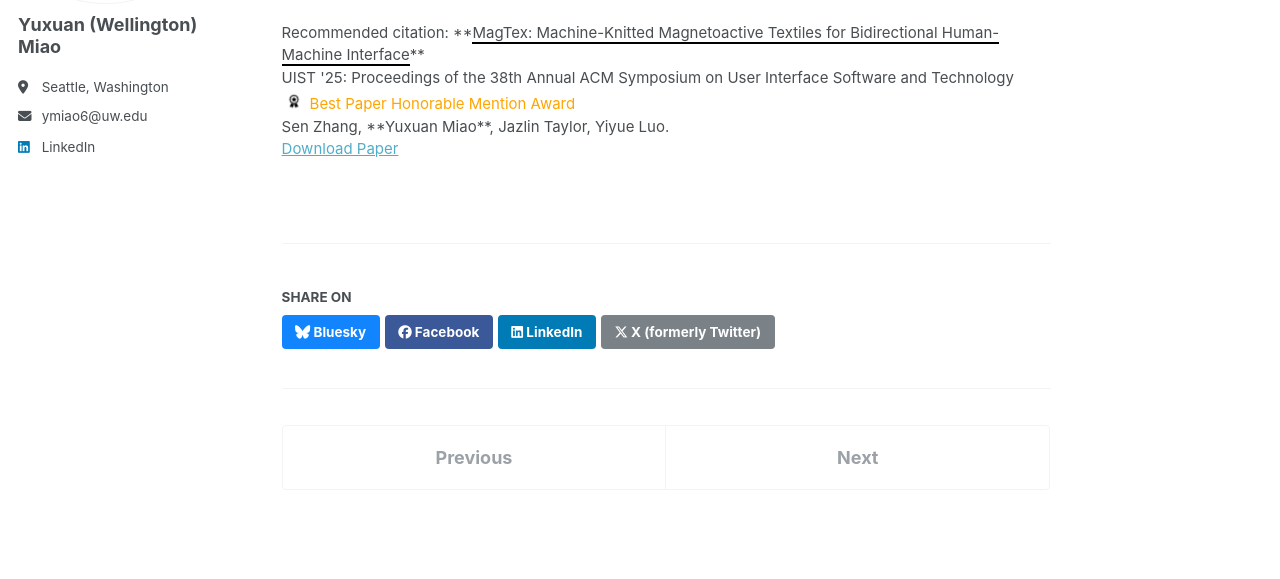
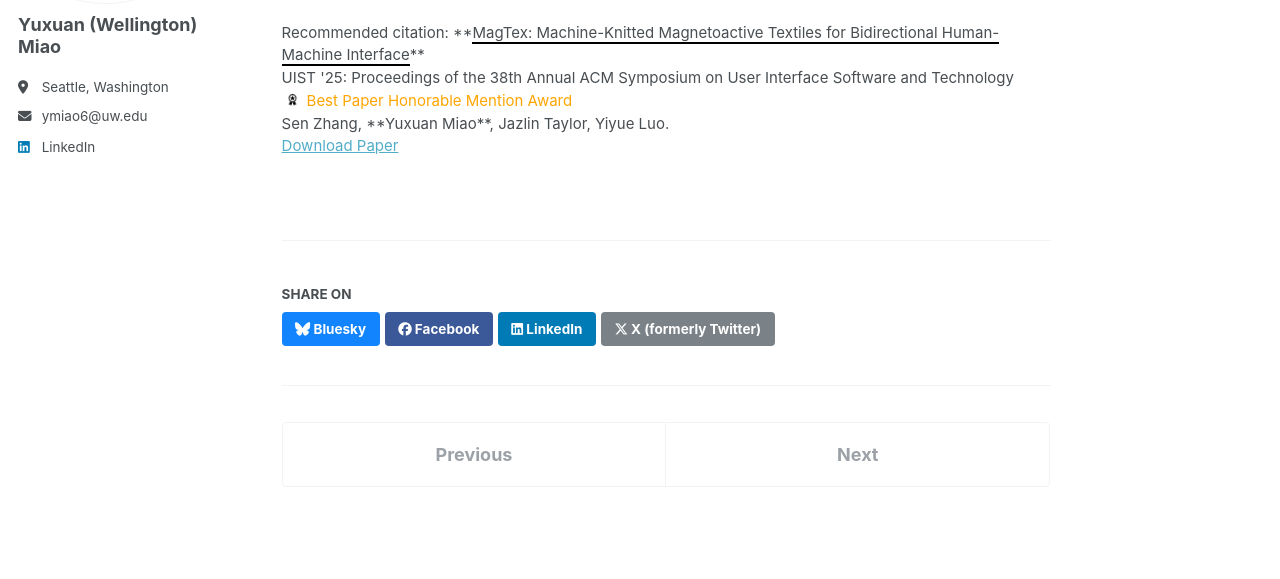
Before and after one commit to WellingtonMiao/WellingtonMiao.github.io, a Jekyll site: the page built from _publications/2025-09-27-magtex-uist25.md, in a window 1280 px wide and 1074 px high. Shown: the part 229-808 px from the top of the window. Built offline with Jekyll 4.4.1, drawn with Linux system fonts in a browser that asks for light colours; a script that is not in the unit is left out.

Commit message:
Update 2025-09-27-magtex-uist25.md

```diff
--- a/_publications/2025-09-27-magtex-uist25.md
+++ b/_publications/2025-09-27-magtex-uist25.md
@@ -11,6 +11,6 @@
 citation: |
   **<span style="border-bottom: 2px solid #000;">MagTex: Machine-Knitted Magnetoactive Textiles for Bidirectional Human-Machine Interface</span>**<br>
   UIST '25: Proceedings of the 38th Annual ACM Symposium on User Interface Software and Technology<br>
-  <span style="color:#FFA500;"><img src="/images/award-icon2.png" alt="award icon" style="height:1.6em; margin-right:4px; vertical-align:text-bottom;">Best Paper Honorable Mention Award</span><br>
+  <span style="color:#FFA500;"><img src="/images/award-icon2.png" alt="award icon" style="height:1.4em; margin-right:4px; vertical-align:text-bottom;">Best Paper Honorable Mention Award</span><br>
   Sen Zhang, **Yuxuan&nbsp;Miao**, Jazlin Taylor, Yiyue Luo.
 ---
```
